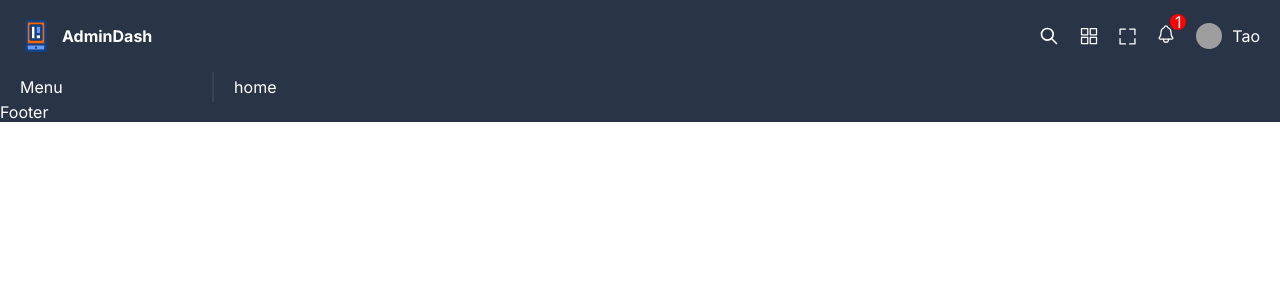
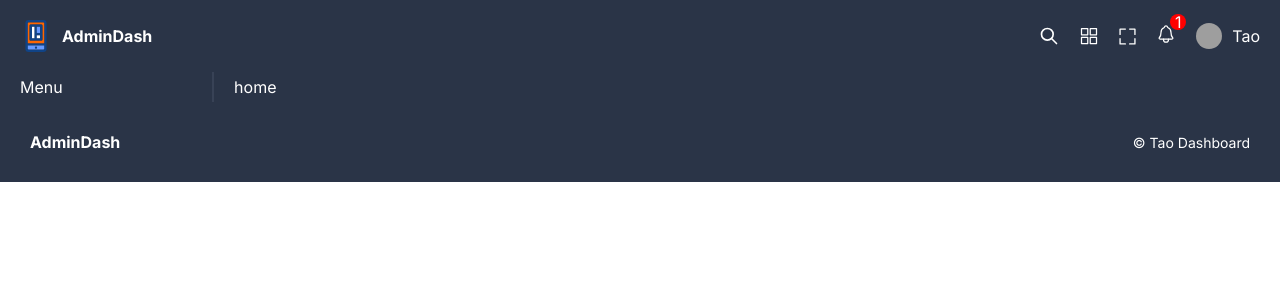
Before and after one commit to rica213/admin-dashboard-vite, a React (Vite) app: page / in a window 1280 px wide. Shown: the top 300 px of the page. Built offline with nearby package versions, Linux system fonts and the light colour scheme; grey boxes are pictures that could not be loaded.

Commit message:
Implement footer

```diff
--- a/src/components/footer/Footer.tsx
+++ b/src/components/footer/Footer.tsx
@@ -2,7 +2,10 @@
 
 const Footer = () => {
   return (
-    <div  className='footer'>Footer</div>
+    <div  className='footer'>
+      <span>AdminDash</span>
+      <span>© Tao Dashboard</span>
+    </div>
   )
 }
 
--- a/src/components/footer/footer.scss
+++ b/src/components/footer/footer.scss
@@ -1,3 +1,16 @@
 .footer {
+  display: flex;
+  align-items: center;
+  justify-content: space-between;
+  padding: 30px;
 
+  span {
+    &:first-child {
+      font-weight: bold;
+    }
+
+    &:last-child {
+      font-size: 14px;
+    }
+  }
 }
```
